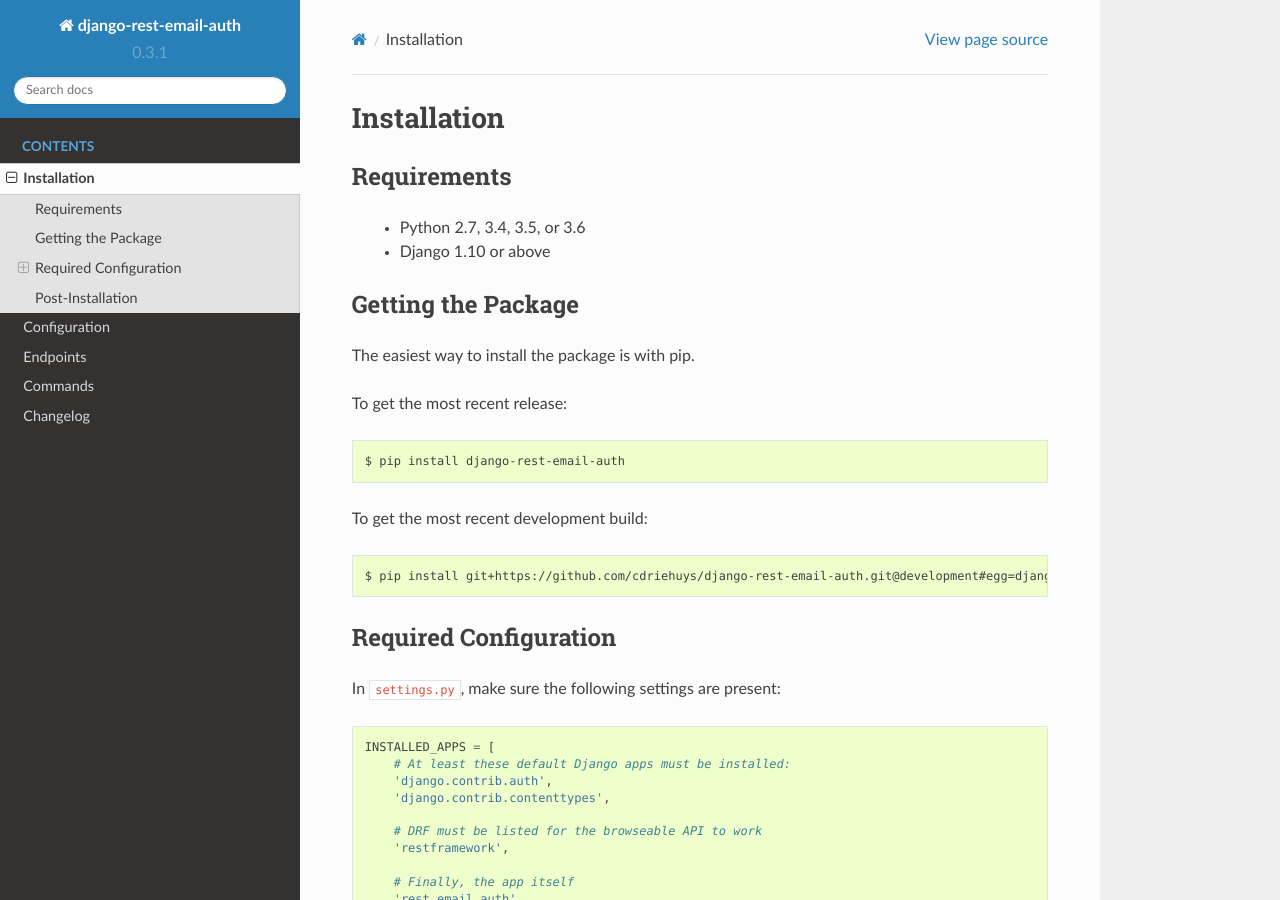
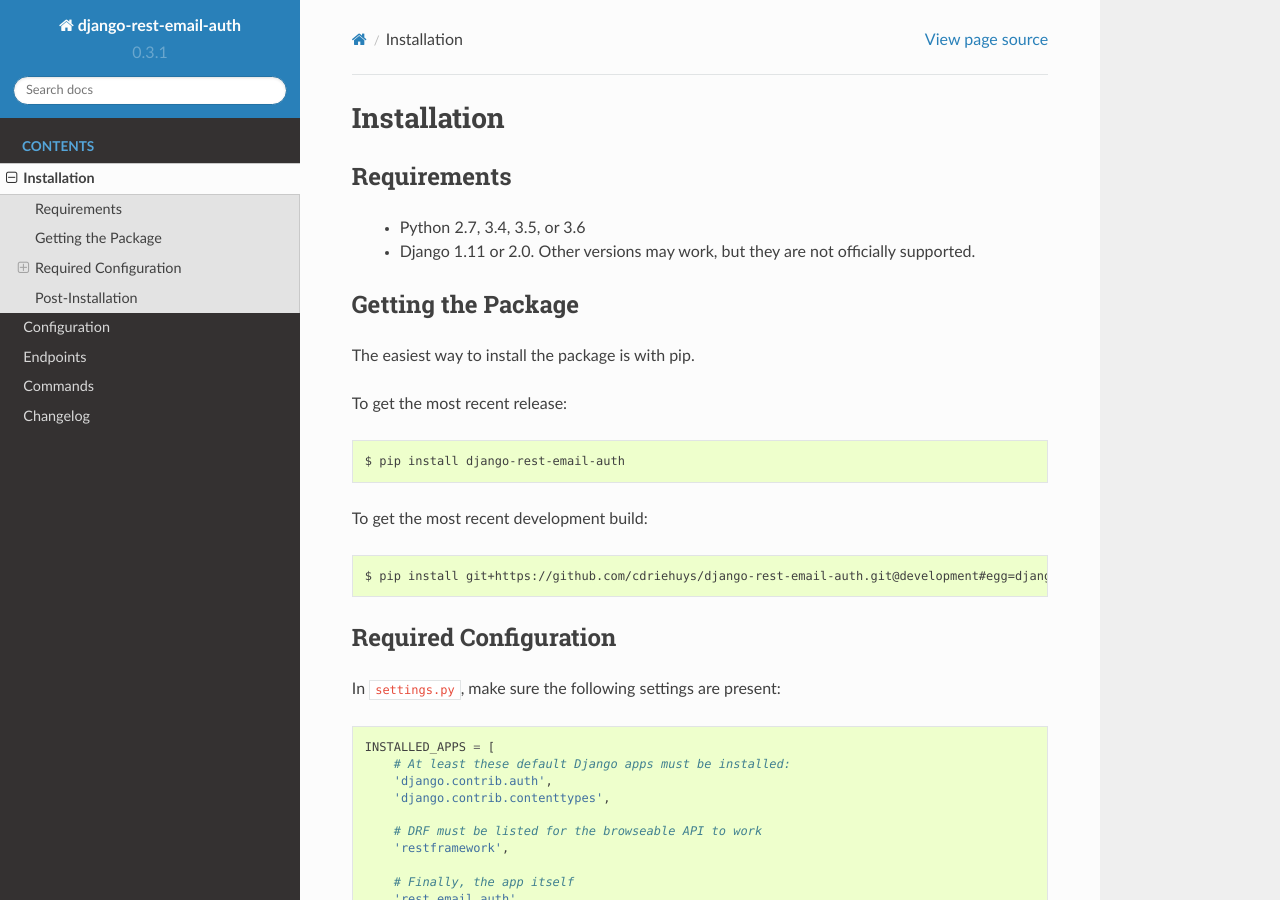
Before and after one commit to cdriehuys/django-rest-email-auth, a Sphinx documentation site: the page built from docs/installation.rst, in a window 1280 px wide and 900 px high. Built offline with Sphinx 7.4.7 and the Read the Docs theme 2.0.0, drawn with Linux system fonts in a browser that asks for light colours.

Commit message:
Limit support to Django's supported versions.
As of now, Django supports 1.8, 1.11, and 2.0. Django Rest Framework
does not support 1.8, so we only support versions 1.11 and 2.0.

```diff
--- a/docs/installation.rst
+++ b/docs/installation.rst
@@ -7,7 +7,7 @@
 ============
 
   * Python 2.7, 3.4, 3.5, or 3.6
-  * Django 1.10 or above
+  * Django 1.11 or 2.0. Other versions may work, but they are not officially supported.
 
 
 Getting the Package
--- a/setup.py
+++ b/setup.py
@@ -23,7 +23,6 @@
 
         # Supported versions of Django
         'Framework :: Django',
-        'Framework :: Django :: 1.10',
         'Framework :: Django :: 1.11',
         'Framework :: Django :: 2.0',
 
```
Also changed, not shown: .travis.yml.
